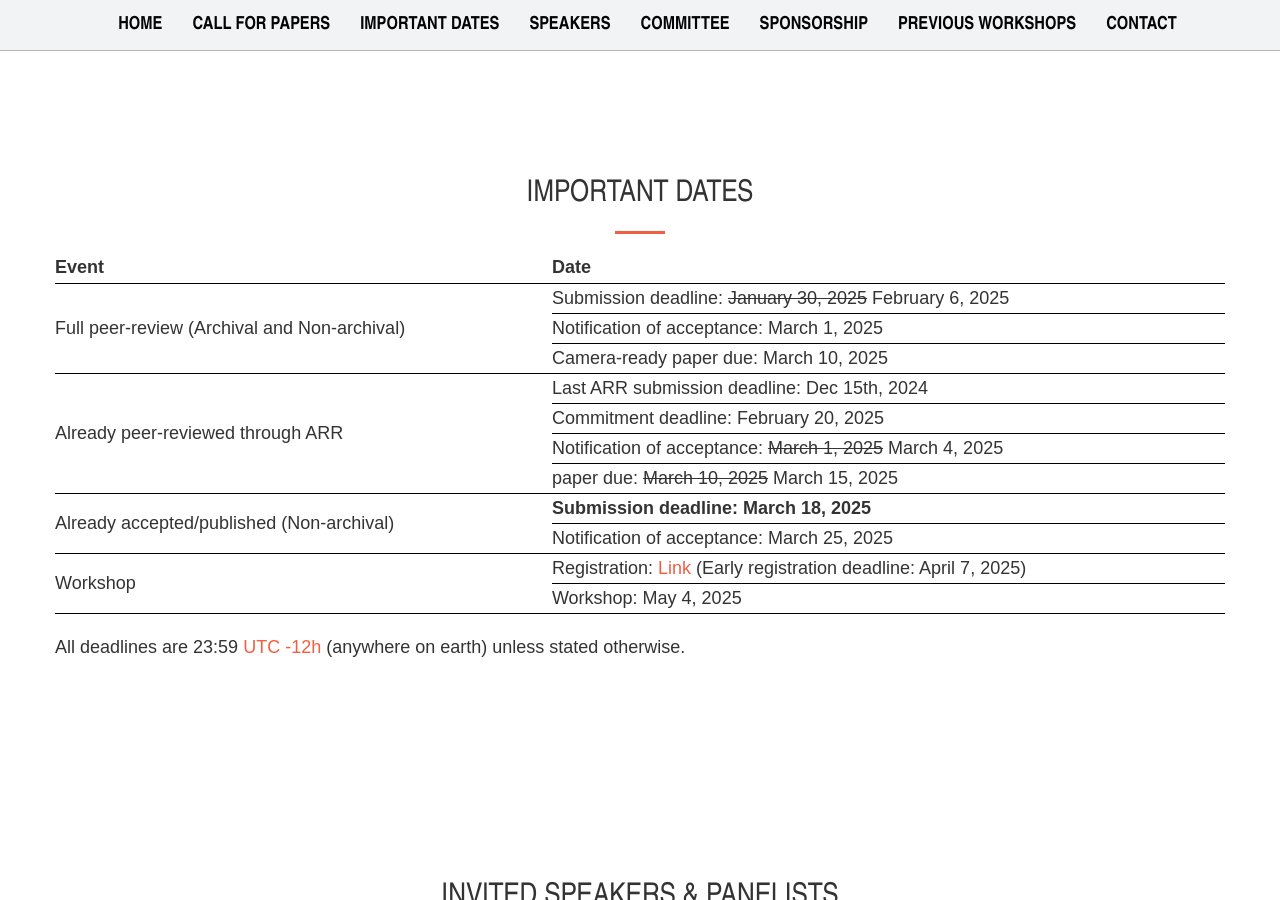
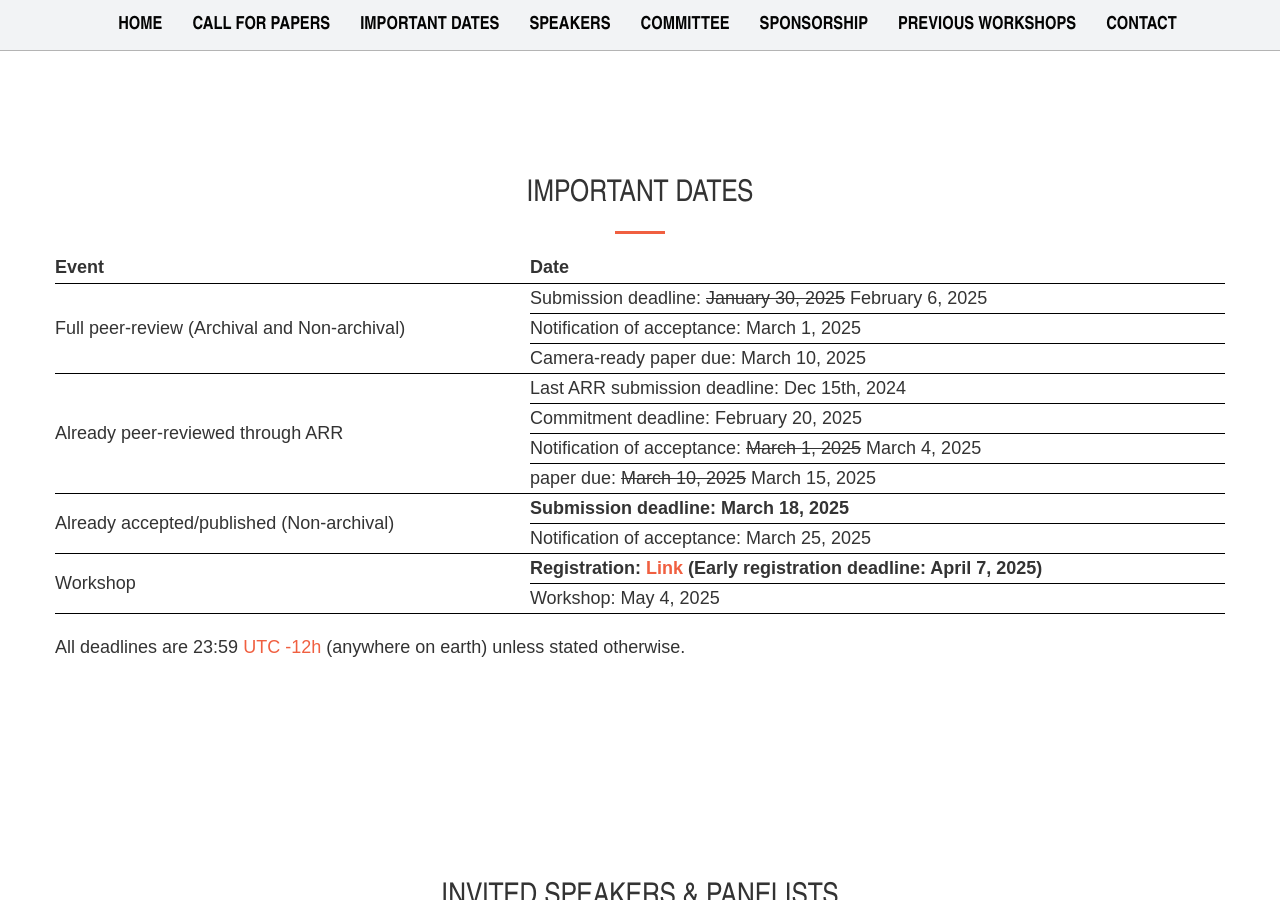
Before and after one commit to c3nlp/c3nlp.github.io, a Jekyll site: the page built from index.html, in a window 1280 px wide and 900 px high, scrolled down 1734 px. Built offline with Jekyll 4.4.1, drawn with Linux system fonts in a browser that asks for light colours.

```diff
--- a/_includes/dates.html
+++ b/_includes/dates.html
@@ -48,7 +48,7 @@
                     </tr>
                     <tr style="border-bottom: 1px solid black; height: 30px">
                         <td rowspan="2" style="text-align: left;">Workshop</td>
-                        <td>Registration: <a href="https://2025.naacl.org/registration/registration/", target="_blank">Link</a> (Early registration deadline: April 7, 2025)</h></td>
+                        <td><b>Registration: <a href="https://2025.naacl.org/registration/registration/", target="_blank">Link</a> (Early registration deadline: April 7, 2025)</b></h></td>
                     </tr>
                     <tr style="border-bottom: 1px solid black; height: 30px">
                         <td>Workshop: May 4, 2025</td>
```
Also changed, not shown: 1 other file.
